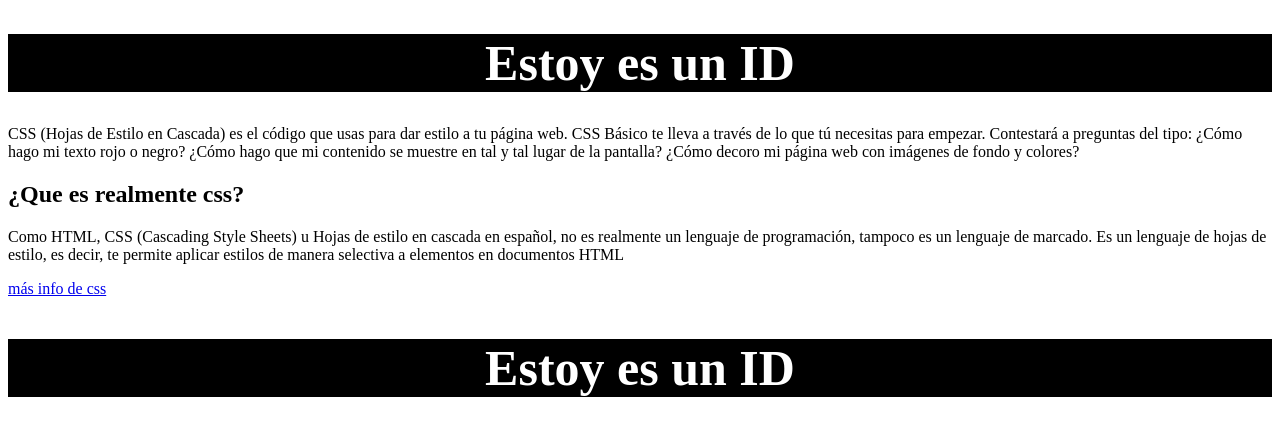
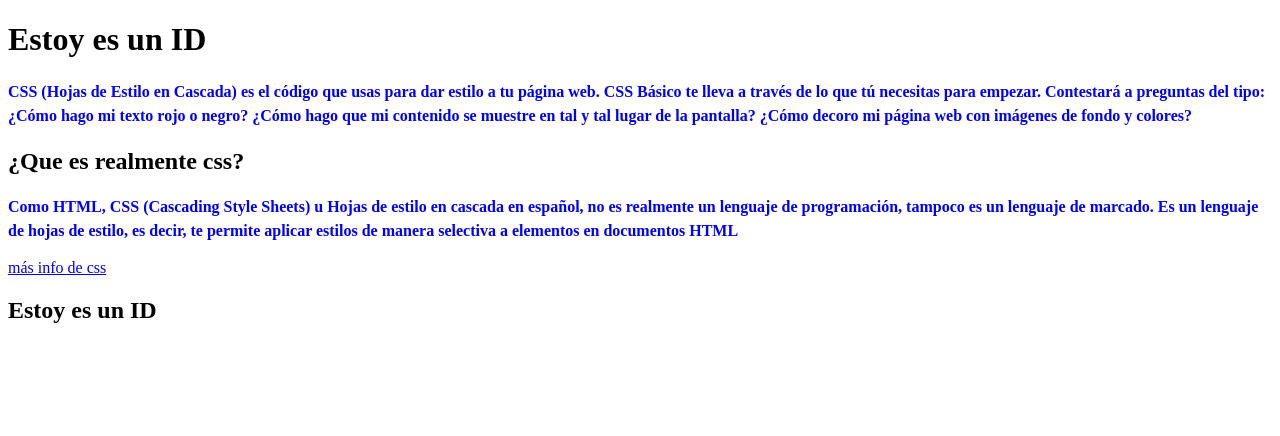
Before and after one commit to KingLuis14/Modulo02-css, a plain HTML site: page index.html in a window 1280 px wide. Drawn offline with Linux system fonts and the light colour scheme.

Commit message:
Selector agrupado

```diff
--- a/index.html
+++ b/index.html
@@ -4,7 +4,7 @@
     <meta charset="UTF-8">
     <meta name="viewport" content="width=device-width, initial-scale=1.0">
     <title>Selector de etiqueta</title>
-    <link rel="stylesheet" href="./selectores-css/selector-id.css">
+    <link rel="stylesheet" href="./selectores-css/selector-agrupado.css">
 </head>
 <body>
     <h1 id="titulo">Estoy es un ID</h1>
--- /dev/null
+++ b/selectores-css/selector-agrupado.css
@@ -0,0 +1,5 @@
+.parrafo1 , .parrafo2{
+    color: blue;
+    font-weight: bold;
+    line-height: 1.5;
+}
```
